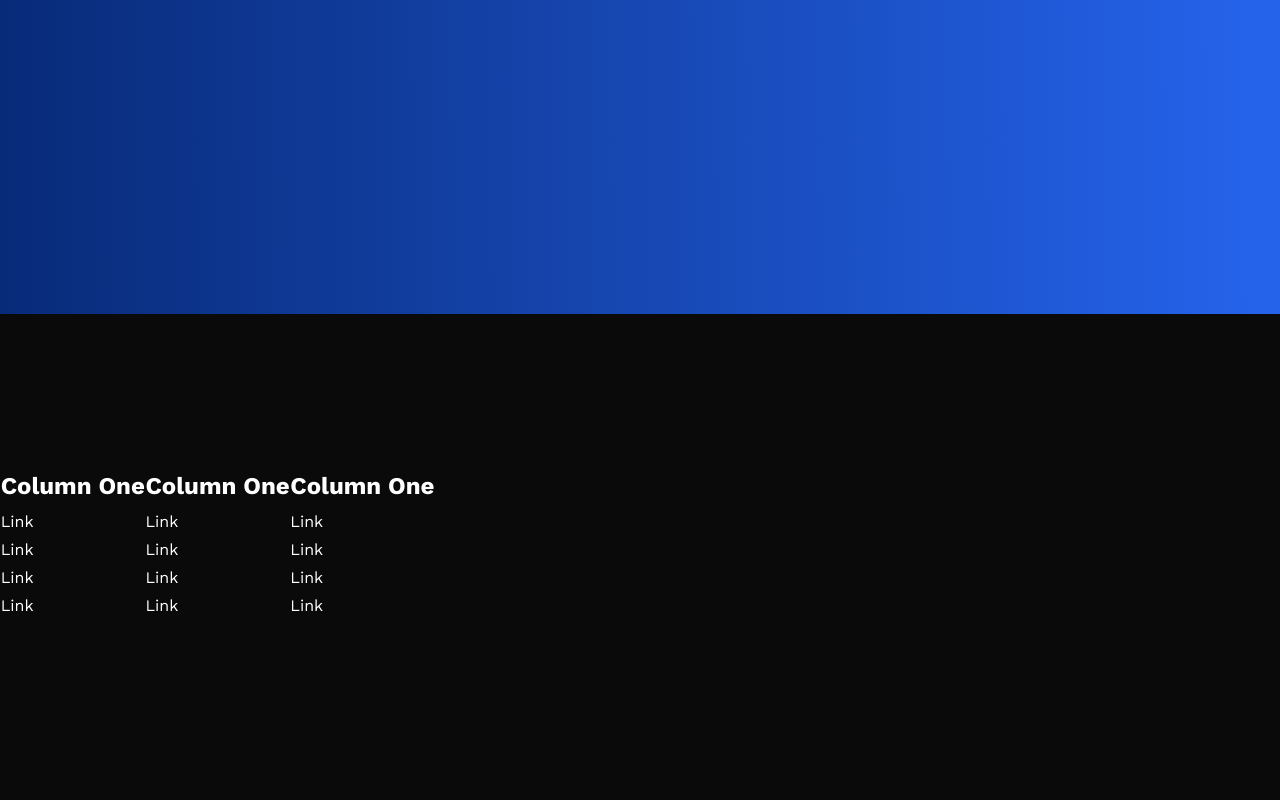
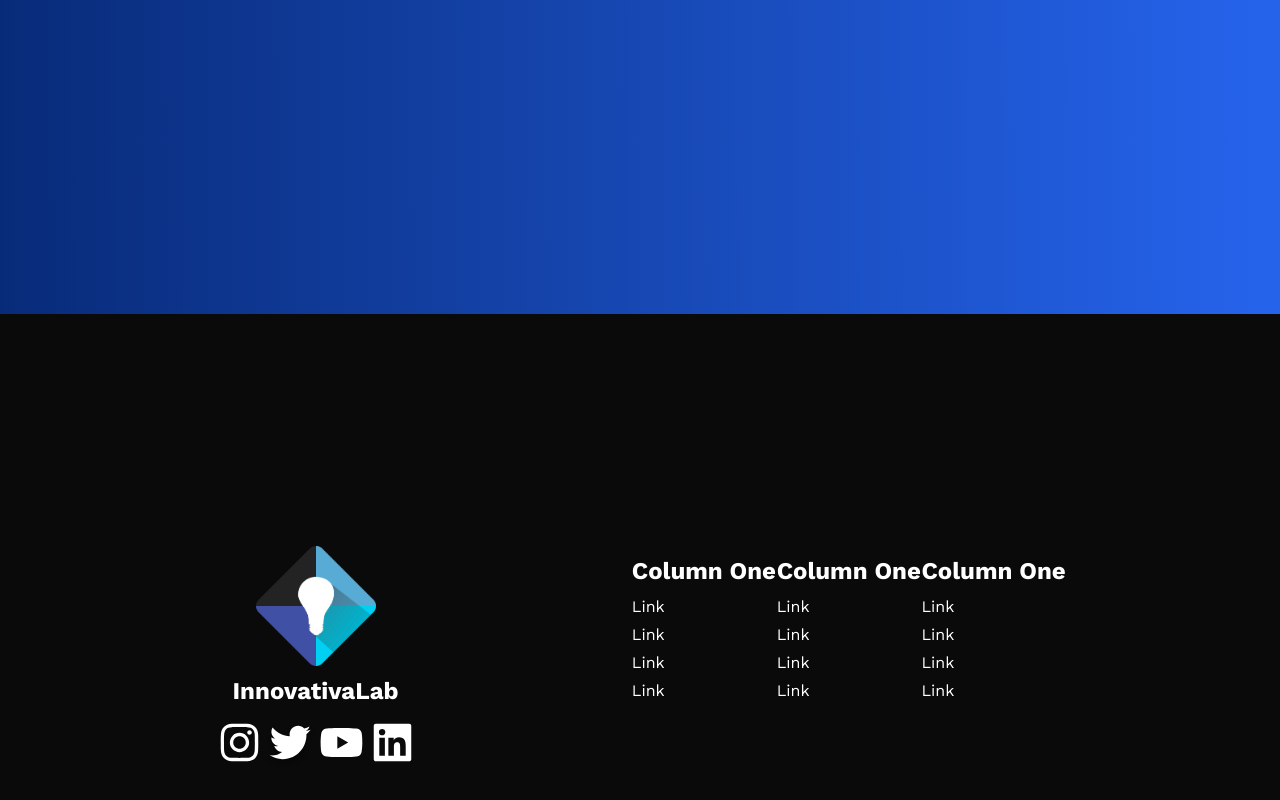
Before and after one commit to InnovativaLab/Pagina-web, a React (Vite) app in the folder PaginaWeb-React/: page / in a window 1280 px wide. Shown: the part 622-1422 px from the top of the page. Before the commit the page ends 1246 px from the top, so only its background shows below. Built offline with nearby package versions, Linux system fonts and the light colour scheme.

Commit message:
Add Redes and fix styles

```diff
--- a/PaginaWeb-React/src/components/Footer.tsx
+++ b/PaginaWeb-React/src/components/Footer.tsx
@@ -1,9 +1,11 @@
 import React from 'react'
 import "../styles/Footer.css"
-
+import Redes from './Redes'
 function Footer() {
   return (
     <footer>
+        <div className='footerCallToAction'>
+            <Redes size='small'/>
             <div className='footerLinksContainer'>
                 <div className='footerLinksColumn'>
                     <p className='footerLinksTitle'>Column One</p>
@@ -33,6 +35,8 @@ function Footer() {
                     </ul>
                 </div>
             </div>
+        </div>
+
     </footer>
   )
 }
--- a/PaginaWeb-React/src/styles/Footer.css
+++ b/PaginaWeb-React/src/styles/Footer.css
@@ -3,6 +3,15 @@ footer{
     color: var(--Blanco);
     font-family: 'Work Sans';
     line-height: 125%;
+    display: flex;
+    padding: 80px 0 40px 0;
+    justify-content: center;
+}
+.footerCallToAction{
+    padding: 0 170px 0 170px 0;
+    width: 100%;
+    display: flex;
+    justify-content: space-evenly;
 }
 .footerLinksContainer{
     width: 34vw;;
@@ -10,6 +19,7 @@ footer{
     justify-content: space-evenly;
 }
 .footerLinksTitle{
+    margin-top: 5px;
     font-size: 24px;
     font-weight: 700;
     padding: 10px 0px 16px 0;
```
Lines whose indentation alone changed are shown as unchanged.
